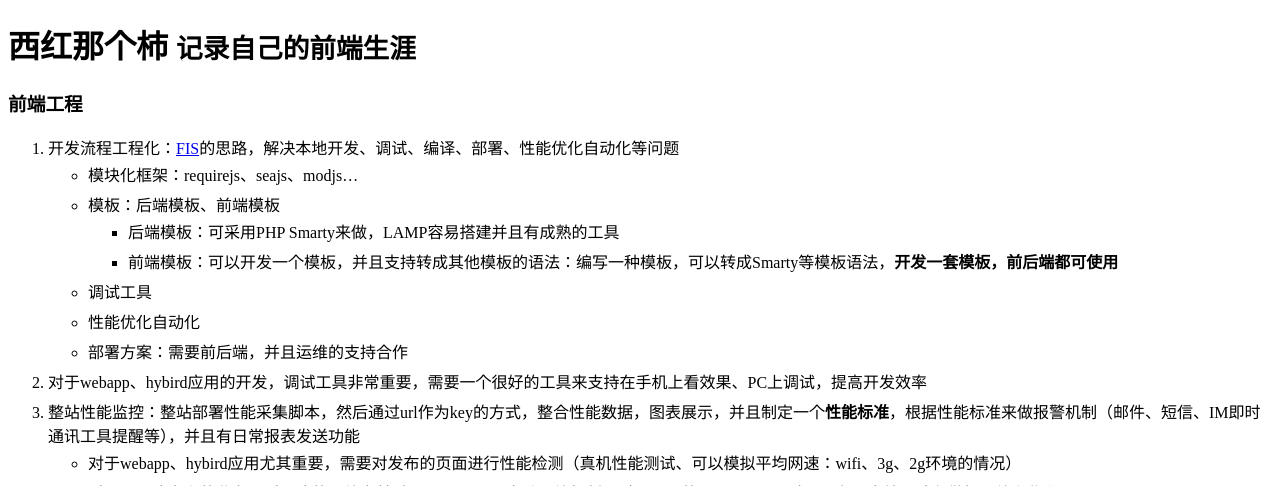
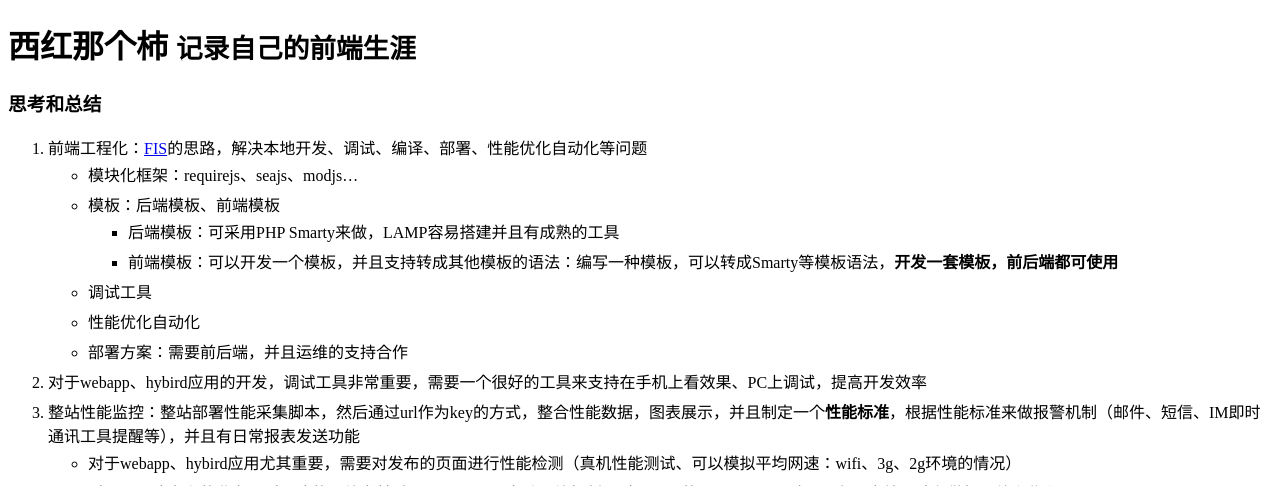
Before and after one commit to supersha/supersha.github.io, a Jekyll site: the page built from index.md, in a window 1280 px wide and 900 px high, cut to the strip 0-486 px from the top of the window. Built offline with Jekyll 4.4.1, drawn with Linux system fonts in a browser that asks for light colours.

Commit message:
by shafeng

```diff
--- a/index.md
+++ b/index.md
@@ -9,9 +9,9 @@ tagline: 记录自己的前端生涯
 
 
 
-### 前端工程
+### 思考和总结
 
-0. 开发流程工程化：[FIS](http://fis.baidu.com)的思路，解决本地开发、调试、编译、部署、性能优化自动化等问题
+0. 前端工程化：[FIS](http://fis.baidu.com)的思路，解决本地开发、调试、编译、部署、性能优化自动化等问题
     * 模块化框架：requirejs、seajs、modjs...
     * 模板：后端模板、前端模板
         * 后端模板：可采用PHP Smarty来做，LAMP容易搭建并且有成熟的工具
```
